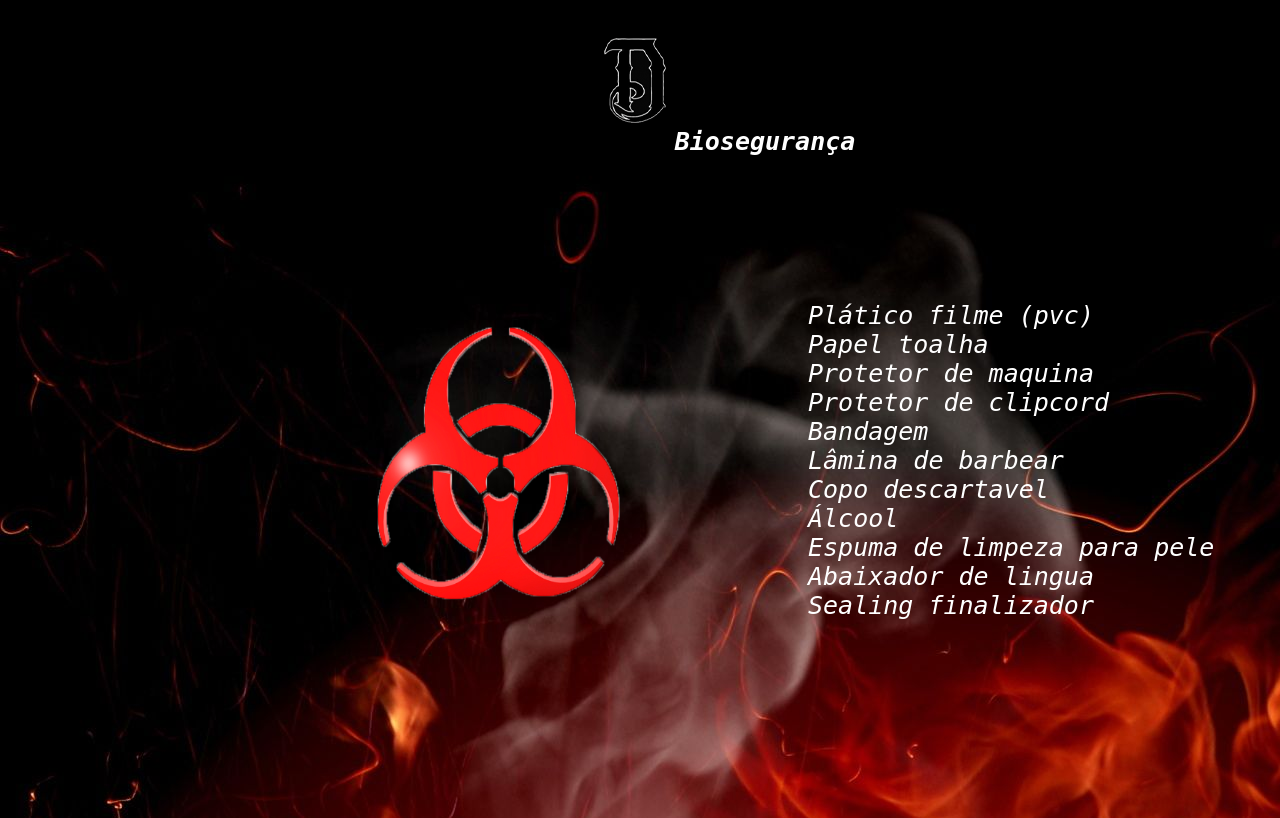
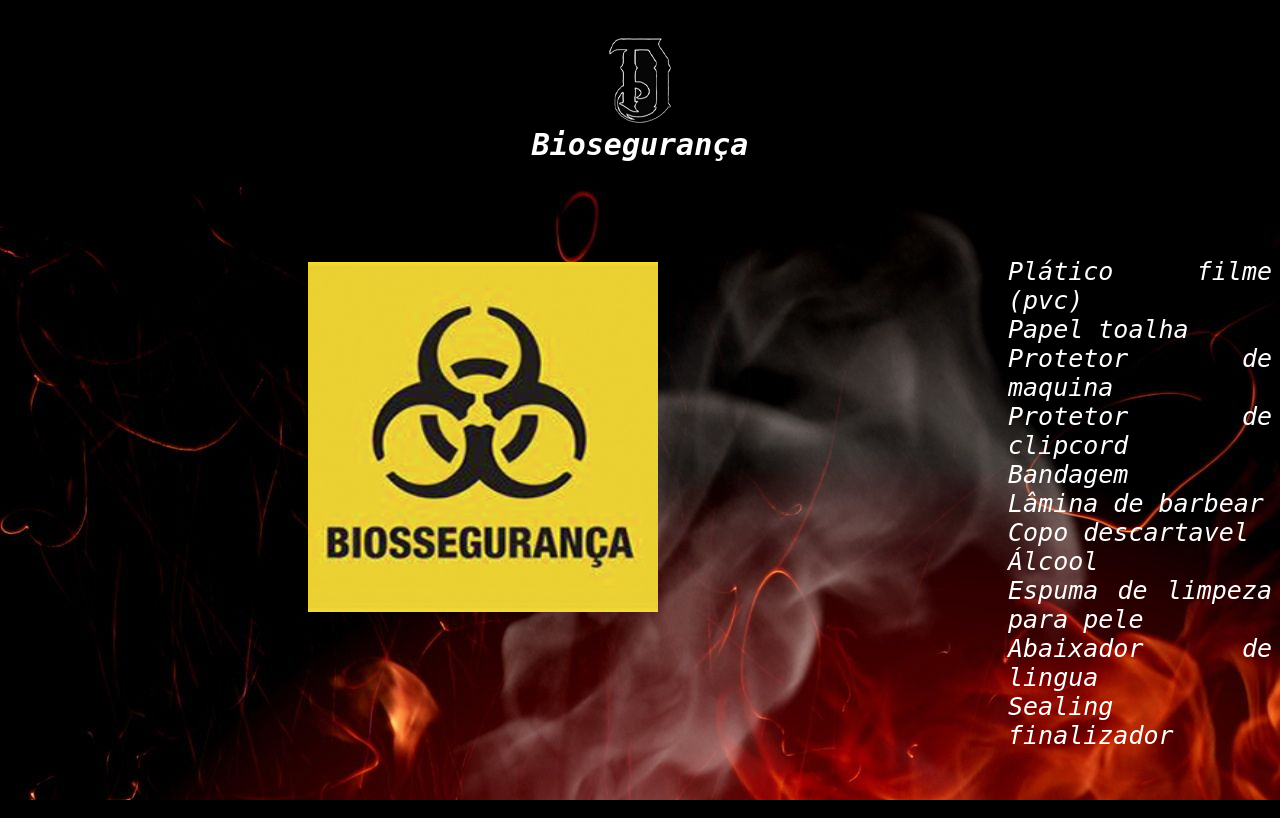
Before and after one commit to Nathy019/pj-integradorofc, a PHP site: page /bioseguranca.html in a window 1280 px wide. Run offline with PHP 8.4, Linux system fonts and the light colour scheme.

Commit message:
modificando

```diff
--- a/bioseguranca.html
+++ b/bioseguranca.html
@@ -12,12 +12,12 @@
         <div class="grid-container2">
           <div class="titulo2">
             <div>
-             <a class="logo2" href="index.html"><img src="/imagens/logo.png"></a>
+             <a href="index.html"><img class="dani" src="/imagens/logo.png"></a>
             </div>
             <h2>Biosegurança</h2>
           </div>
             <div id="luva-img">
-              <img src="/imagens/biosseguranca.png" width="400px" height="350px" alt="image">
+              <img  class="bio" src="/imagens/bio.png" width="350px" height="350px" alt="image">
             </div>
             <div>
              <ul>
--- a/index.html
+++ b/index.html
@@ -17,6 +17,7 @@
             <li><a href="portfolio.html" class="ativo" >Portfólio</a></li>
             <li><a href="materiais.html" class="ativo" >Materiais</a></li>
             <li><a href="bioseguranca.html" class="ativo">Biosegurança</a></li>
+            <li><a href="" class="ativo" id="contato">Contato</a></li>
         </ul>
 <div class="logo">
   <a href="index.html"><img src="/imagens/logo.png"></a>
--- a/materiais.html
+++ b/materiais.html
@@ -15,7 +15,7 @@
 
   <div class="titulo2">
     <div class="grid-container2">
-      <div class="logo2"><a href="index.html"><img src="/imagens/logo.png"></a></div>
+      <div><a href="index.html"><img class="dani" src="/imagens/logo.png"></a></div>
       <h2>Materiais</h2>
     </div>
     <div class="luva-img">
--- a/portfolio.html
+++ b/portfolio.html
@@ -8,9 +8,9 @@
     <link rel="stylesheet" href="style.css">
     <title>Daanihel</title>
 </head>
-<div>
-  <a class="logo2" href="index.html"><img src="/imagens/logo.png"></a>
-  <h1>Portfolio</h1>
+<div class="titulo2" >
+  <a href="index.html"><img class="dani" src="/imagens/logo.png"></a>
+  <h2>Portfolio</h2>
  </div>
 
 <div class="container">
--- a/quemsoueu.html
+++ b/quemsoueu.html
@@ -13,7 +13,7 @@
 <main class="historia">
     <div class="grid-container">
       <div class="titulo">
-        <div><a href="index.html"><img src="/imagens/logo.png"></a></div>
+        <div><a href="index.html"><img class = "dani"src="/imagens/logo.png"></a></div>
 
         <h2>Minha história</h2>
       </div>
--- a/style.css
+++ b/style.css
@@ -54,7 +54,7 @@ h2{
     padding-left: 250px;
     font-family:monospace;
     font-style: italic;
-    font-size: 25px;
+    font-size: 30px;
 }
 .redes-sociais ul li{
     display: flex;
@@ -113,7 +113,9 @@ iframe{
   margin-top: 30px;
   font-family: monospace;
 }
-
+.dani{
+  margin-left: 250px;
+}
 .grid-container {
     display: grid;
     grid-template-columns: repeat(2, -1fr);
@@ -150,9 +152,6 @@ h1 {
   margin: 1em 0;
   font-family:monospace;
   font-size: 40px;
-}
-.logo2{
-  margin-left: 320px;
 }
 
 .container {
@@ -237,11 +236,12 @@ https://www.w3schools.com/howto/howto_css_hide_scrollbars.asp */
 }
 
 .logo2{
-  margin-right:330px;
-}
+  margin-right:330px;}
+
 .titulo2{
   text-align: center;
     margin-top: 30px;
+    margin-right: 250px;
   font-family: monospace;
 }
 
@@ -252,11 +252,20 @@ https://www.w3schools.com/howto/howto_css_hide_scrollbars.asp */
   .text2{
     text-align:justify;
     font-size: 25px;
-    margin-left: 800px;
+    margin-left: 1000px;
     margin-top: -525px;
   }
 .luva-img{
   display:grid;
   margin-left: 150px;
   padding: 150px;
+  margin-top: -50px;
 }
+.bio{
+  margin-top: -50px;
+}
+ #contato{
+  background: rgb(155, 148, 148);
+  margin-left: 120px;
+
+ }
```
Also changed, not shown: contato.html (added, +10 -0 lines), imagens/bio2.png (added), imagens/biosseguranca.png (deleted).
